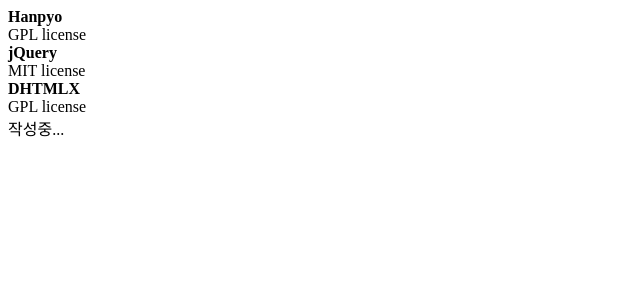
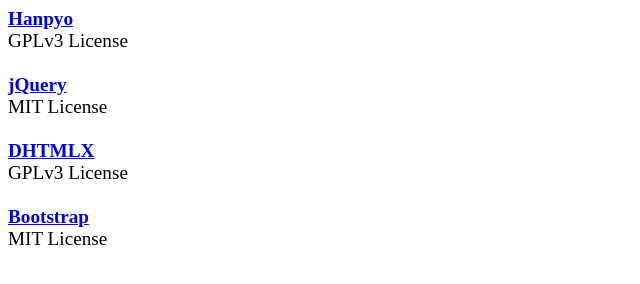
Before and after one commit to zetagate/hanpyo, a plain HTML site: page license.html in a window 1280 px wide. Shown: the whole page, without its empty margins (0-640 px from the left). Drawn offline with Linux system fonts and the light colour scheme.

Commit message:
Update licence

```diff
--- a/index.html
+++ b/index.html
@@ -32,7 +32,7 @@
 	<script type="text/javascript" src="dbt/dbt170630.jsd?v=1"></script>
 	<script type="text/javascript" src="js/util.js?v=3"></script>
 	<script type="text/javascript" src="js/canvas.js?v=1"></script>
-	<script type="text/javascript" src="js/index.js?v=25"></script>
+	<script type="text/javascript" src="js/index.js?v=26"></script>
 
 	<script>
 		(function(i,s,o,g,r,a,m){i['GoogleAnalyticsObject']=r;i[r]=i[r]||function(){
@@ -98,8 +98,8 @@
 			<a href="https://github.com/zetagate/hanpyo" target="_blank">
 				View source code (GNU GPL v3)
 			</a>
-			<br/>Powered by Github
-			<br/><a href="license.html" target="_blank">
+			<br/>Powered by <a href="https://github.com" target="_blank">Github</a>
+			<br/><a href="license.html?v=2" target="_blank">
 				About open source license...
 			</a>
 		</div>
--- a/license.html
+++ b/license.html
@@ -4,14 +4,22 @@
 		<title>Open source license</title>
 		<meta http-equiv="Content-Type" content="text/html; charset=UTF-8"/>
 		<meta http-equiv="X-UA-Compatible" content="IE=edge"/>
+		<link rel="stylesheet" type="text/css" href="css/info.css"/>
 	</head>
 	<body>
-		<b>Hanpyo</b>
-		<br/>GPL license
-		<br/><b>jQuery</b>
-		<br/>MIT license
-		<br/><b>DHTMLX</b>
-		<br/>GPL license
-		<br/>작성중...
+		<div id="context">
+			<a href="https://github.com/zetagate/hanpyo" target="_blank"><b>Hanpyo</b></a>
+			<br/>GPLv3 License
+			<br/>
+			<a href="https://jquery.com/" target="_blank"><br/><b>jQuery</b></a>
+			<br/>MIT License
+			<br/>
+			<a href="https://dhtmlx.com/" target="_blank"><br/><b>DHTMLX</b></a>
+			<br/>GPLv3 License
+			<br/>
+			<a href="http://getbootstrap.com/" target="_blank"><br/><b>Bootstrap</b></a>
+			<br/>MIT License
+			<br/>
+		</div>
 	</body>
 </html>
```
